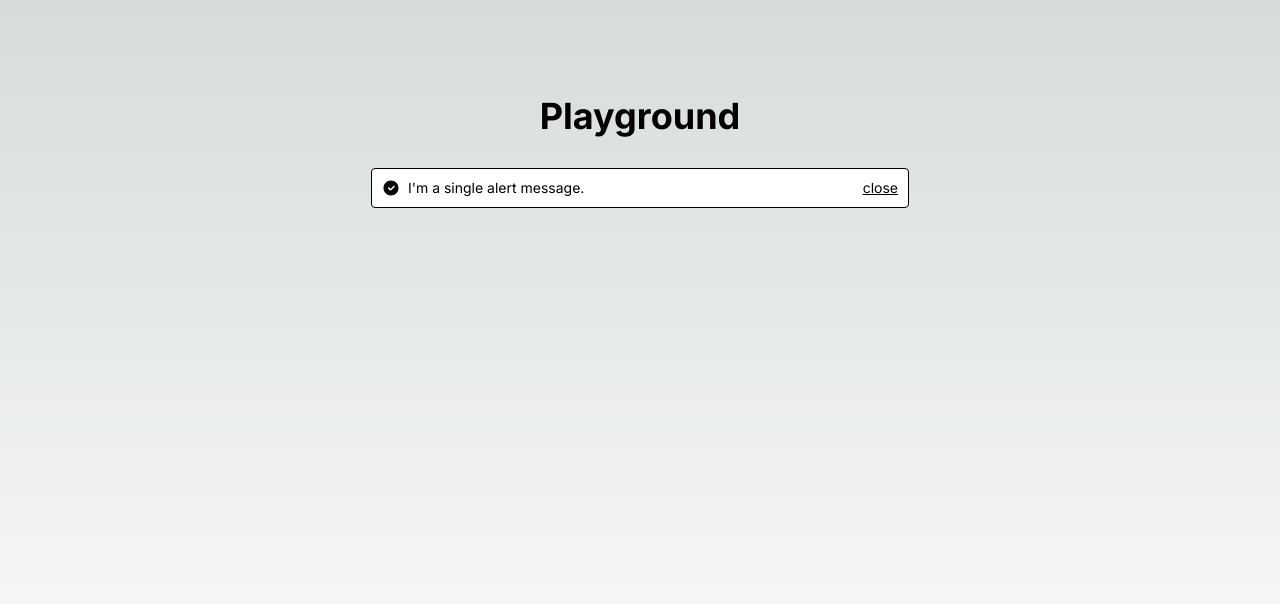
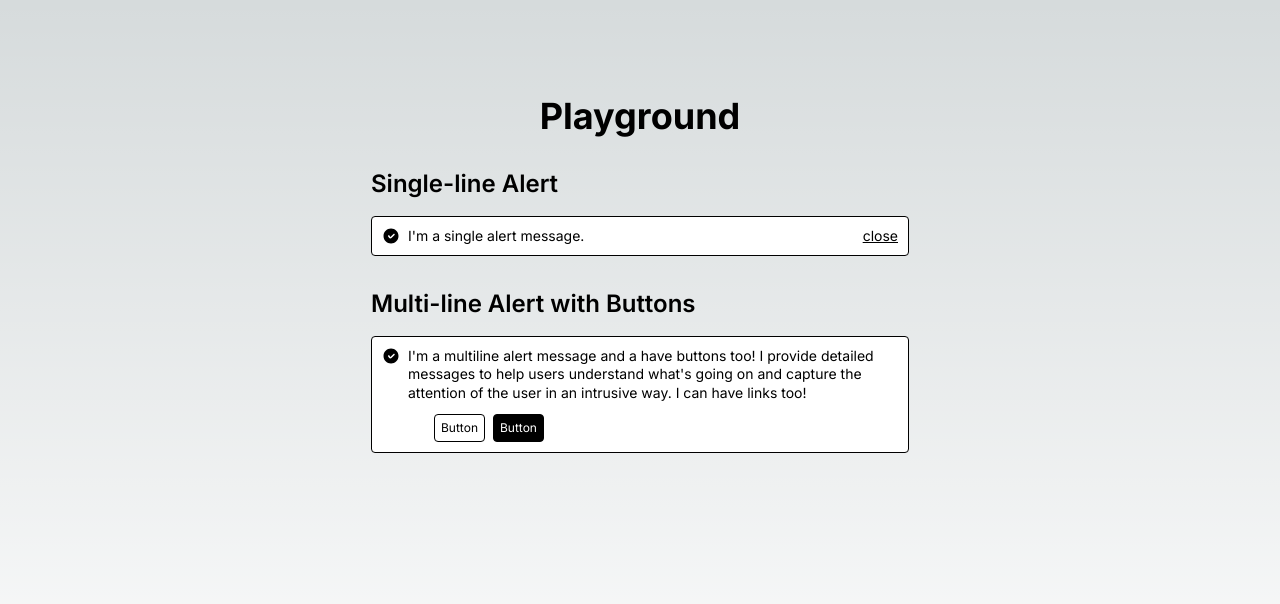
Before and after one commit to m2rads/financial-calendar, a Next.js app: page /playground in a window 1280 px wide. Shown: the top 604 px of the page. Built offline with nearby package versions, Linux system fonts and the light colour scheme.

Commit message:
add alert component with two variants in style of shadcn

```diff
--- a/app/page.tsx
+++ b/app/page.tsx
@@ -1,10 +1,7 @@
-import Alerts from '@/components/Alerts';
-
 export default function Home() {
   return (
     <main className="flex min-h-screen flex-col items-center justify-center p-24">
       <h1 className="text-4xl font-bold mb-8">Welcome to My App</h1>
-      <Alerts />
     </main>
   );
 }
--- a/app/playground/page.tsx
+++ b/app/playground/page.tsx
@@ -1,13 +1,54 @@
+'use client'
+
 import React from 'react';
-import Alerts from '@/components/Alerts';
+import { Alert, AlertTitle, AlertDescription, AlertActions } from '@/components/ui/alert';
+import { CheckCircleFill } from "@/components/icons";
 
 export default function Playground() {
+  const handleClose = () => {
+    console.log("Alert closed");
+  };
+
+  const handleButtonClick = (buttonText: string) => {
+    console.log(`${buttonText} clicked`);
+  };
+
   return (
     <main className="flex min-h-screen flex-col items-center justify-start p-24">
       <h1 className="text-4xl font-bold mb-8">Playground</h1>
       <div className="space-y-8">
-        <Alerts />
-        {/* Add more components here as they are created */}
+        <div>
+          <h2 className="text-2xl font-semibold mb-4">Single-line Alert</h2>
+          <Alert icon={<CheckCircleFill />} onClose={handleClose}>
+            <AlertTitle>I'm a single alert message.</AlertTitle>
+          </Alert>
+        </div>
+
+        <div>
+          <h2 className="text-2xl font-semibold mb-4">Multi-line Alert with Buttons</h2>
+          <Alert icon={<CheckCircleFill />}>
+            <AlertDescription>
+              I'm a multiline alert message and a have buttons too! I provide
+              detailed messages to help users understand what's going on and
+              capture the attention of the user in an intrusive way. I can have
+              links too!
+            </AlertDescription>
+            <AlertActions>
+              <button
+                onClick={() => handleButtonClick("Button 1")}
+                className="flex justify-center items-center p-1.5 border border-black rounded text-xs font-mabry-pro leading-[120%]"
+              >
+                Button
+              </button>
+              <button
+                onClick={() => handleButtonClick("Button 2")}
+                className="flex justify-center items-center p-1.5 border border-black rounded text-xs font-mabry-pro leading-[120%] bg-black text-white"
+              >
+                Button
+              </button>
+            </AlertActions>
+          </Alert>
+        </div>
       </div>
     </main>
   );
--- a/components/Alerts.tsx
+++ /dev/null
@@ -1,25 +0,0 @@
-'use client'
-
-import React, { useState } from "react"
-import { Alert, AlertContent, AlertDescription, AlertClose } from "@/components/ui/alert"
-import { CheckCircleFill } from "@/components/icons"
-
-export default function Alerts() {
-  const [isVisible, setIsVisible] = useState(true)
-
-  if (!isVisible) return null
-
-  return (
-    <Alert>
-      <AlertContent>
-        <CheckCircleFill width={18} height={18} className="text-black" />
-        <AlertDescription>
-          I'm a single alert message.
-        </AlertDescription>
-      </AlertContent>
-      <AlertClose onClick={() => setIsVisible(false)}>
-        close
-      </AlertClose>
-    </Alert>
-  )
-}
--- a/components/icons/CheckCircleFill.tsx
+++ b/components/icons/CheckCircleFill.tsx
@@ -2,19 +2,13 @@ import React from 'react';
 
 interface CheckCircleFillProps {
   className?: string;
-  width?: number;
-  height?: number;
 }
 
-const CheckCircleFill: React.FC<CheckCircleFillProps> = ({
-  className = '',
-  width = 24,
-  height = 24
-}) => {
+const CheckCircleFill: React.FC<CheckCircleFillProps> = ({ className = '' }) => {
   return (
     <svg
-      width={width}
-      height={height}
+      width="1em"
+      height="1em"
       viewBox="0 0 24 24"
       fill="none"
       xmlns="http://www.w3.org/2000/svg"
--- a/components/ui/alert.tsx
+++ b/components/ui/alert.tsx
@@ -3,7 +3,7 @@ import { cva, type VariantProps } from "class-variance-authority"
 import { cn } from "@/lib/utils"
 
 const alertVariants = cva(
-  "flex items-center w-[538px] p-2.5 border border-black border-solid rounded",
+  "flex flex-col justify-start items-start w-[538px] p-2.5 border border-black border-solid rounded box-border",
   {
     variants: {
       variant: {
@@ -17,30 +17,53 @@ const alertVariants = cva(
   }
 )
 
-const Alert = React.forwardRef<
-  HTMLDivElement,
-  React.HTMLAttributes<HTMLDivElement> & VariantProps<typeof alertVariants>
->(({ className, variant, ...props }, ref) => (
+export interface AlertProps
+  extends React.HTMLAttributes<HTMLDivElement>,
+    VariantProps<typeof alertVariants> {
+  icon?: React.ReactNode
+  onClose?: () => void
+}
+
+const Alert = React.forwardRef<HTMLDivElement, AlertProps>(
+  ({ className, variant, icon, onClose, children, ...props }, ref) => {
+    return (
       <div
         ref={ref}
         role="alert"
         className={cn(alertVariants({ variant }), className)}
         {...props}
-  />
-))
+      >
+        <div className="flex flex-row justify-between items-start w-full">
+          <div className="flex flex-row items-start gap-2 flex-grow">
+            {icon && <div className="flex-shrink-0 text-lg">{icon}</div>}
+            <div className="flex-grow">{children}</div>
+          </div>
+          {onClose && (
+            <button
+              onClick={onClose}
+              className="text-sm leading-[130%] font-mabry-pro font-[400] underline cursor-pointer ml-2"
+            >
+              close
+            </button>
+          )}
+        </div>
+      </div>
+    )
+  }
+)
 Alert.displayName = "Alert"
 
-const AlertContent = React.forwardRef<
-  HTMLDivElement,
-  React.HTMLAttributes<HTMLDivElement>
+const AlertTitle = React.forwardRef<
+  HTMLParagraphElement,
+  React.HTMLAttributes<HTMLParagraphElement>
 >(({ className, ...props }, ref) => (
-  <div
+  <p
     ref={ref}
-    className={cn("flex-grow flex items-center gap-2", className)}
+    className={cn("text-sm leading-[130%] font-mabry-pro font-[400]", className)}
     {...props}
   />
 ))
-AlertContent.displayName = "AlertContent"
+AlertTitle.displayName = "AlertTitle"
 
 const AlertDescription = React.forwardRef<
   HTMLParagraphElement,
@@ -54,16 +77,28 @@ const AlertDescription = React.forwardRef<
 ))
 AlertDescription.displayName = "AlertDescription"
 
-const AlertClose = React.forwardRef<
-  HTMLParagraphElement,
-  React.HTMLAttributes<HTMLParagraphElement>
+const AlertActions = React.forwardRef<
+  HTMLDivElement,
+  React.HTMLAttributes<HTMLDivElement>
 >(({ className, ...props }, ref) => (
-  <p
+  <div
     ref={ref}
-    className={cn("text-sm leading-[130%] font-mabry-pro font-[400] underline cursor-pointer", className)}
+    className={cn("flex flex-row justify-start items-start gap-2 w-full mt-3 pl-[26px]", className)}
     {...props}
   />
 ))
-AlertClose.displayName = "AlertClose"
+AlertActions.displayName = "AlertActions"
 
-export { Alert, AlertContent, AlertDescription, AlertClose }
+const AlertContent = React.forwardRef<
+  HTMLDivElement,
+  React.HTMLAttributes<HTMLDivElement>
+>(({ className, ...props }, ref) => (
+  <div
+    ref={ref}
+    className={cn("flex flex-row items-start gap-2 flex-grow", className)}
+    {...props}
+  />
+))
+AlertContent.displayName = "AlertContent"
+
+export { Alert, AlertTitle, AlertDescription, AlertActions, AlertContent }
```
Lines whose indentation alone changed are shown as unchanged.
